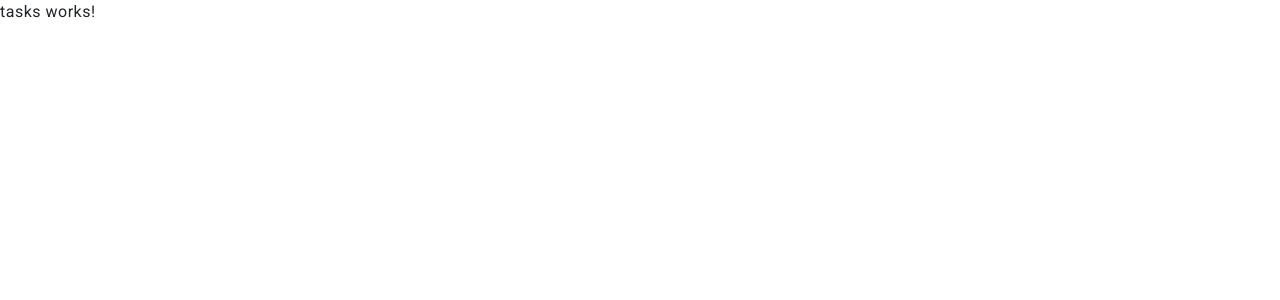
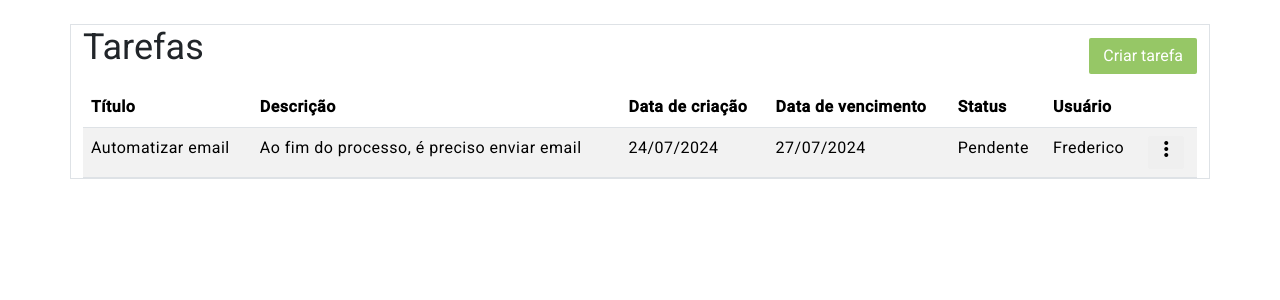
Before and after one commit to fredrbo/SELAZ-task-manager, an Angular app: page /tasks in a window 1280 px wide. Shown: the top 300 px of the page. Built offline with nearby package versions, Linux system fonts and the light colour scheme.

Commit message:
Tela de tarefas

```diff
--- a/src/pages/tasks/tasks.component.html
+++ b/src/pages/tasks/tasks.component.html
@@ -1 +1 @@
-<p>tasks works!</p>
+<app-custom-table [buttonLabel]="'Criar tarefa'" [headers]="tableHeaders" title="Tarefas" [table]=tableContent></app-custom-table>
--- a/src/pages/tasks/tasks.component.ts
+++ b/src/pages/tasks/tasks.component.ts
@@ -1,12 +1,42 @@
 import { Component } from '@angular/core';
+import { TableDTO } from '../../shared/models/row-table.model';
+import { CustomTableComponent } from '../../shared/components/custom-table/custom-table.component';
+import { Router } from '@angular/router';
 
 @Component({
   selector: 'app-tasks',
   standalone: true,
-  imports: [],
+  imports: [CustomTableComponent],
   templateUrl: './tasks.component.html',
   styleUrl: './tasks.component.scss'
 })
 export class TasksComponent {
 
+  constructor(
+    private router: Router
+  ) { }
+
+  tableHeaders: string[] = ["Título", "Descrição", "Data de criação", "Data de vencimento", "Status", "Usuário", ""];
+  tableContent: TableDTO[] = [{
+    row: [
+      { type: "txt", content: "Automatizar email" },
+      { type: "txt", content: "Ao fim do processo, é preciso enviar email" },
+      { type: "txt", content: "24/07/2024" },
+      { type: "txt", content: "27/07/2024" },
+      { type: "txt", content: "Pendente" },
+      { type: "txt", content: "Frederico" },
+      {
+        type: "menu", content: [
+          { text: "Ver Tarefa", class: 'view', action: this.edit, icon: "task" },
+          { text: "Editar", class: 'edit', action: () => this.edit(), icon: "edit" },
+          { text: "Deletar", class: 'delete', action: this.edit, icon: "delete" },
+        ]
+      },
+    ]
+  },
+  ];
+
+  edit() {
+  }
+
 }
--- a/src/pages/users/users.component.ts
+++ b/src/pages/users/users.component.ts
@@ -23,7 +23,7 @@ export class UsersComponent {
       { type: "txt", content: "Admin" },
       {
         type: "menu", content: [
-          { text: "Ver Tarefas", class: 'view', action: this.edit, icon: "task" },
+          { text: "Ver Tarefas", class: 'view', action: () => this.goToTask(), icon: "task" },
           { text: "Editar", class: 'edit', action: () => this.edit(), icon: "edit" },
           { text: "Deletar", class: 'delete', action: this.edit, icon: "delete" },
         ]
@@ -36,5 +36,9 @@ export class UsersComponent {
     this.router.navigateByUrl("users/form");
   }
 
+  goToTask() {
+    this.router.navigateByUrl("tasks");
+  }
+
 
 }
```
